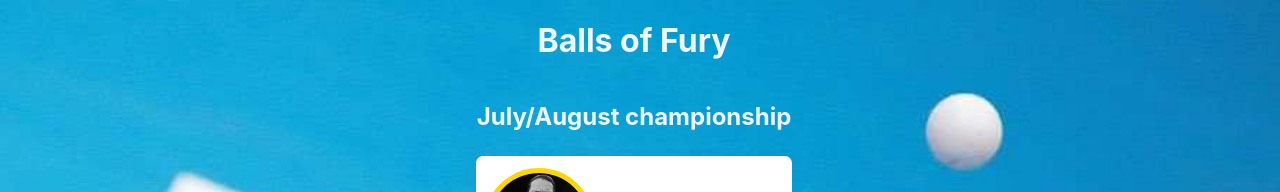
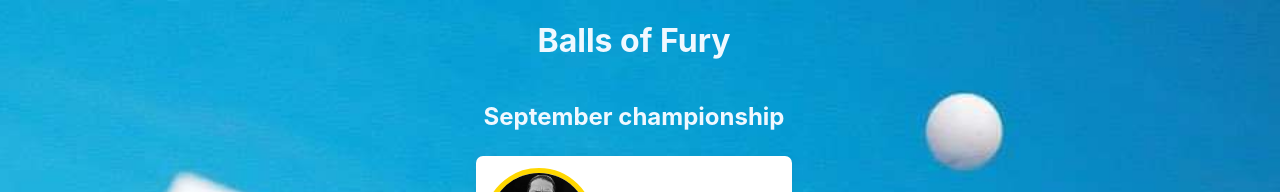
Before and after one commit to Nail-Ableyev/10nis, a React (Create React App) app: page / in a window 1280 px wide. Shown: the top 192 px of the page. Built offline with nearby package versions, Linux system fonts and the light colour scheme.

Commit message:
chnage month

```diff
--- a/src/App.js
+++ b/src/App.js
@@ -15,7 +15,7 @@ function App() {
   return (
     <main>
         <h1>Balls of Fury</h1>
-        <h2>July/August championship</h2>
+        <h2>September championship</h2>
         {cards}
     </main>
   );
```
